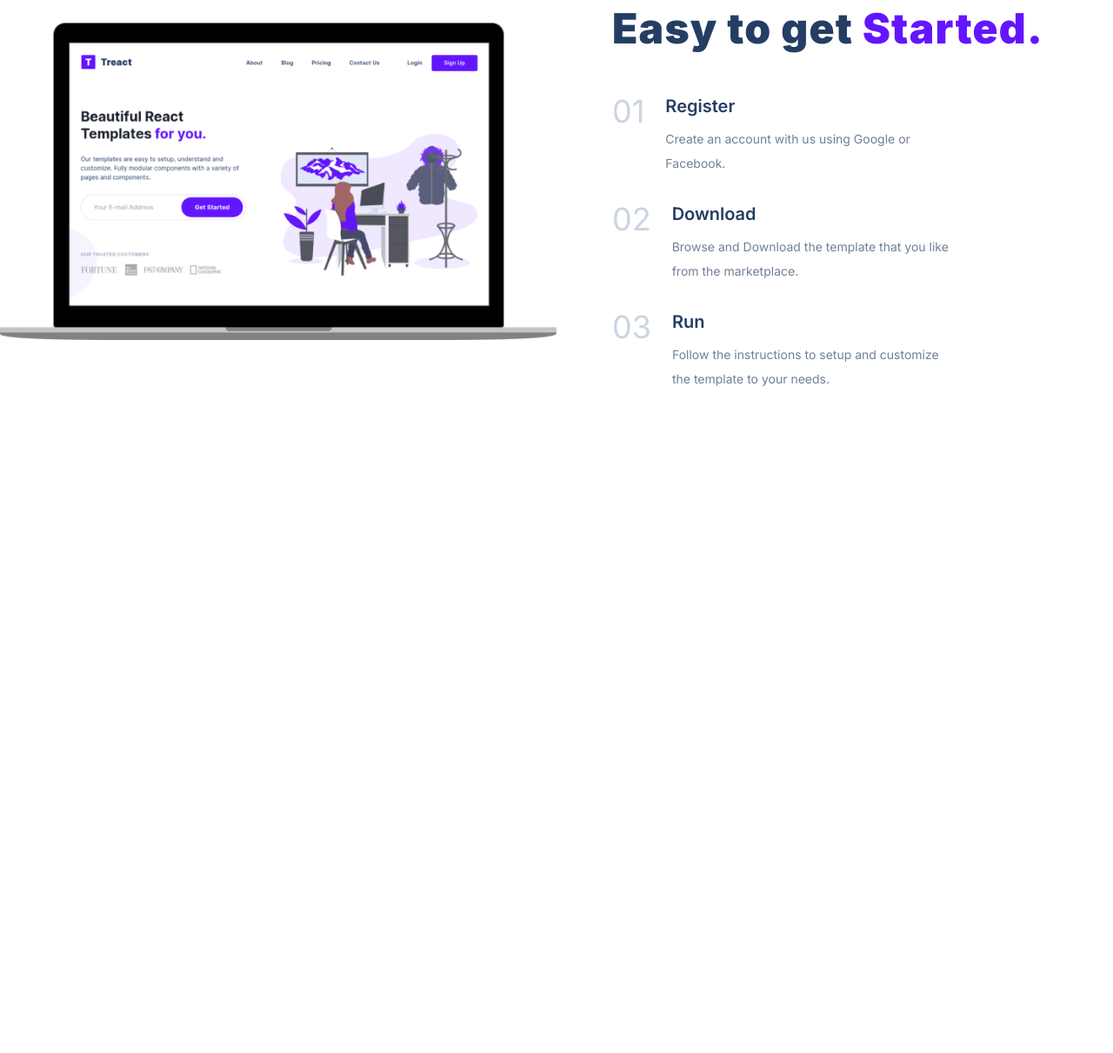
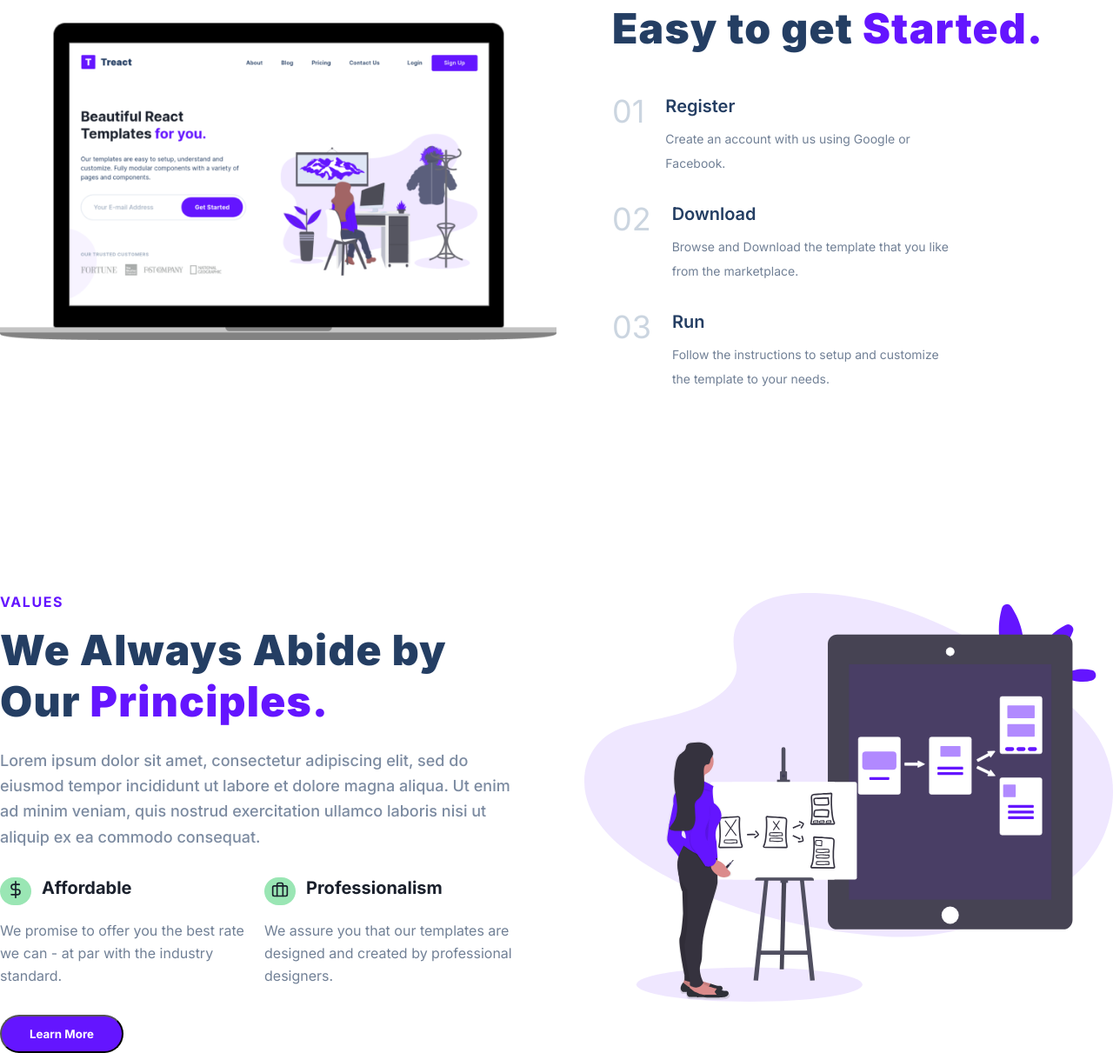
Before and after one commit to tstanmay13/website-template, a plain HTML site: page index.html in a window 1280 px wide. Shown: the part 2407-3618 px from the top of the page at 87% size. Before the commit the page ends 2889 px from the top, so only its background shows below. Drawn offline with Linux system fonts and the light colour scheme.

Commit message:
values done

```diff
--- a/index.html
+++ b/index.html
@@ -228,6 +228,48 @@
         </div>
     </section>
 
+    <section id="values">
+        <div class="container">
+            <div class="row">
+                <div class="values">
+                    <div class="values__description">
+                        <h5> <span class="purple"> Values</span></h5>
+                        <h2> We Always Abide by Our <span class="purple">Principles.</span></h2>
+                        <p class="para align-left hundered"> Lorem ipsum dolor sit amet, consectetur adipiscing elit, sed do eiusmod tempor incididunt ut labore et dolore magna aliqua. Ut enim ad minim veniam, quis nostrud exercitation ullamco laboris nisi ut aliquip ex ea commodo consequat.</p>
+                        <div class="values__grid">
+                            <div class="value">
+                                <div class="value__title">
+                                    <figure class="values__icon--wrapper">
+                                        <svg class="values__icon" xmlns="http://www.w3.org/2000/svg" width="24" height="24" viewBox="0 0 24 24" fill="none" stroke="currentColor" stroke-width="2" stroke-linecap="round" stroke-linejoin="round" class="feather feather-dollar-sign"><line x1="12" y1="1" x2="12" y2="23"></line><path d="M17 5H9.5a3.5 3.5 0 0 0 0 7h5a3.5 3.5 0 0 1 0 7H6"></path></svg>
+                                    </figure>
+                                    <h3> Affordable</h3>
+                                </div>
+                                <div class="value__grid--description">
+                                    We promise to offer you the best rate we can - at par with the industry standard.
+                                </div>
+                            </div>
+                            <div class="value">
+                                <div class="value__title">
+                                    <figure class="values__icon--wrapper">
+                                        <svg class="values__icon" xmlns="http://www.w3.org/2000/svg" width="24" height="24" viewBox="0 0 24 24" fill="none" stroke="currentColor" stroke-width="2" stroke-linecap="round" stroke-linejoin="round" class="feather feather-briefcase"><rect x="2" y="7" width="20" height="14" rx="2" ry="2"></rect><path d="M16 21V5a2 2 0 0 0-2-2h-4a2 2 0 0 0-2 2v16"></path></svg>
+                                    </figure>
+                                    <h3> Professionalism</h3>
+                                </div>
+                                <div class="value__grid--description">
+                                    We assure you that our templates are designed and created by professional designers.
+                                </div>
+                            </div>
+                        </div>
+                        <button class="learn-more"> Learn More</button>
+                    </div>
+                    <figure class="values__image--wrapper">
+                        <img src="./assets/painter.svg" alt="" class="values__image">
+                    </figure>
+                </div>
+            </div>
+        </div>
+    </section>
+
 </body>
 
 </html>
--- a/styles.css
+++ b/styles.css
@@ -43,6 +43,13 @@ h1{
 
 .container{
     padding-top: 200px;
+}
+
+h3{
+    margin-left: 12px;
+    font-weight: 700;
+    font-size: 1.25rem;
+    text-align: left;
 }
 
 h5{
@@ -445,3 +452,61 @@ nav{
     font-size: 0.875rem;
     color: rgba(113,128,150);
 }
+
+/* VALUES */
+
+.values{
+    display: flex;
+}
+
+.values__description{
+    width: 50%;
+    margin-right: 64px;
+}
+
+.values__image--wrapper{
+    width: 50%;
+}
+
+.values__image{
+    width: 100%;
+}
+
+.values__grid{
+    display: flex;
+    margin-top: 32px;
+}
+
+.value{
+    width: 50%;
+}
+
+.values__icon--wrapper{
+    background-color: rgba(154,230,180);
+    text-align: center;
+    padding: 0.25rem 0.5rem;
+    /* flex-shrink: 0; */
+    border-radius: 9999px;
+    border-width: 0px;
+}
+
+.values__icon{
+    width: 1.25rem;
+    height: 1.25rem;
+    color:rgba(39,103,73);
+}
+
+.value__title{
+    display: flex;
+    align-items: flex-start;
+}
+
+.value__grid--description{
+    margin-top: 16px;
+    color: rgba(113,128,150);
+    line-height: 1.625;
+
+
+}
+
+/* PRICING */
```
Also changed, not shown: assets/painter.svg (added).
